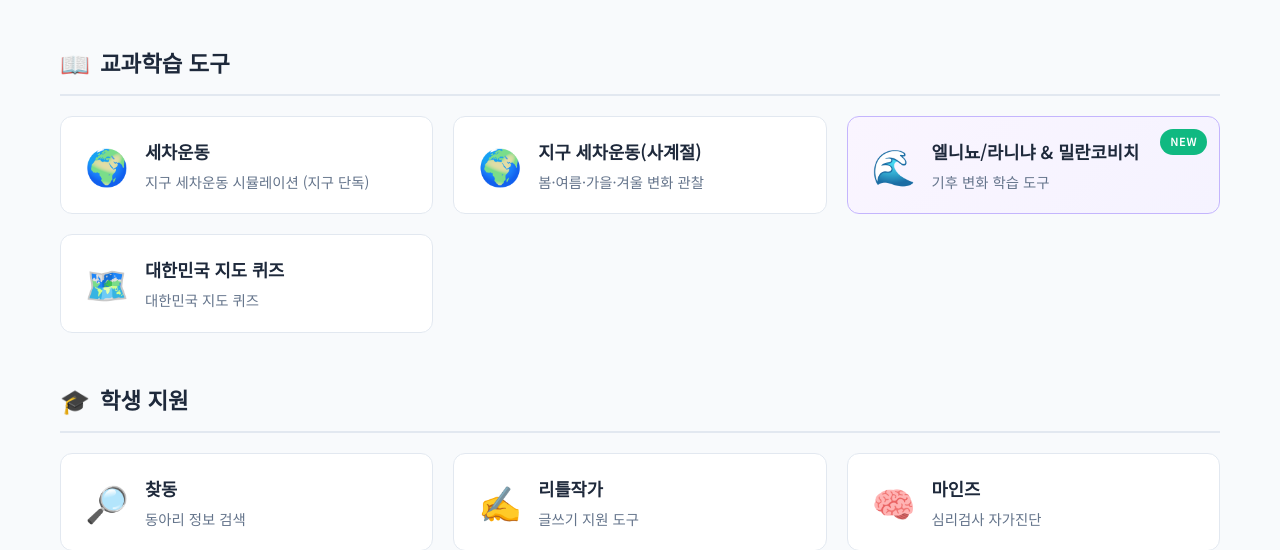
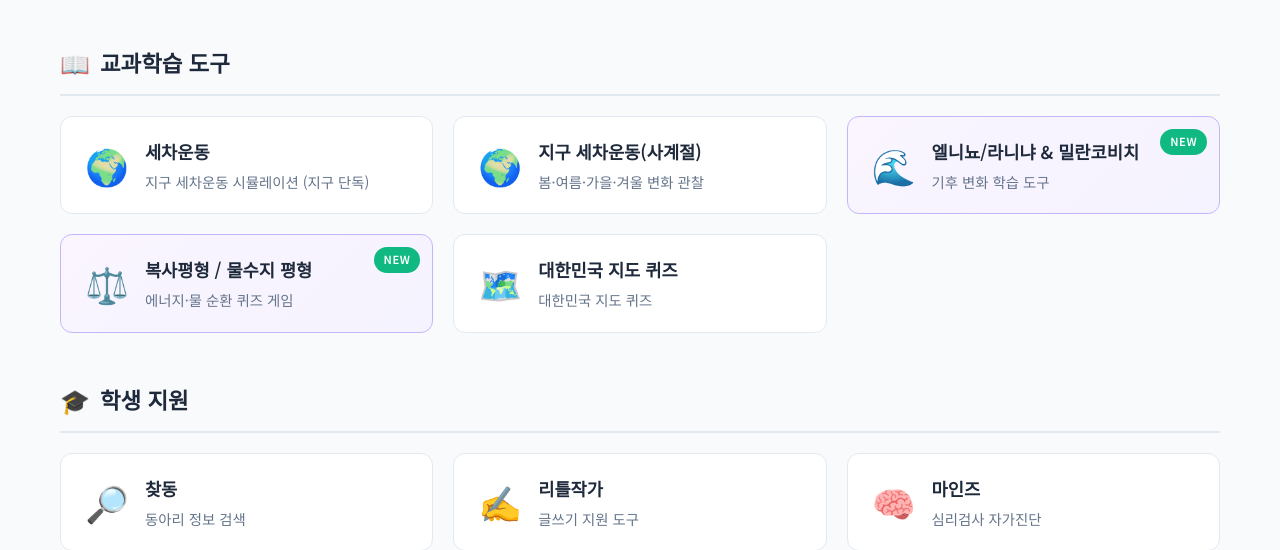
Before and after one commit to CHOISEONGYEOL/Teacher-support, a Python web app: template templates/index.html in a window 1280 px wide. Shown: the part 973-1523 px from the top of the page. Run offline with Jinja, Linux system fonts and the light colour scheme; the template is opened without the code that fills it, so the values that code supplies are empty.

Commit message:
Update index.html

```diff
--- a/templates/index.html
+++ b/templates/index.html
@@ -166,6 +166,15 @@
       <div class="card-badge">NEW</div>
 </a>
 
+<a href="/static/Radiation-Equilibrium/index.html" class="card card-internal">
+    <div class="card-icon">⚖️</div>
+    <div class="card-content">
+        <h3>복사평형 / 물수지 평형</h3>
+        <p>에너지·물 순환 퀴즈 게임</p>
+    </div>
+    <div class="card-badge">NEW</div>
+</a>
+
 
 <a href="https://port-0-korea-map-quiz-mjfg3o9ec1e04ea8.sel3.cloudtype.app/"
    target="_blank" class="card card-external">
```
